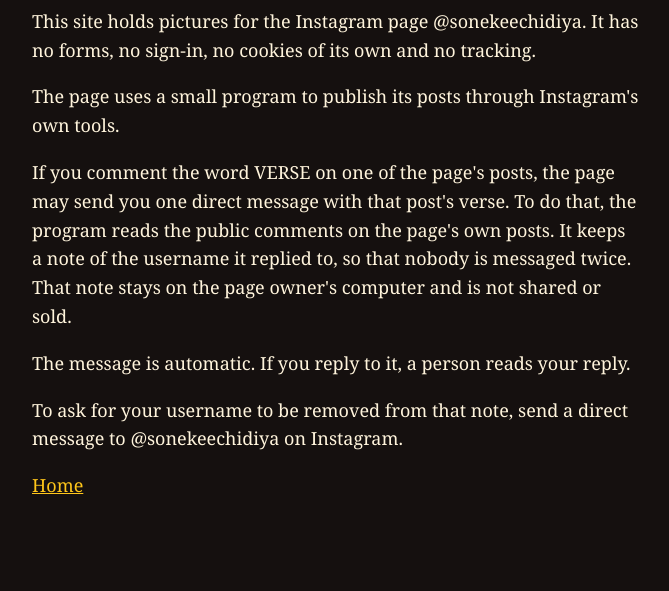
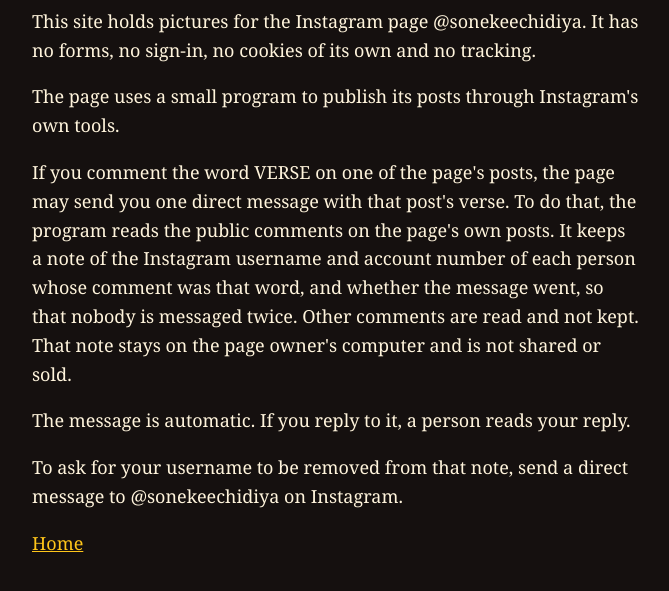
Before and after one commit to sumedhmali/sonekeechidiya, a plain HTML site: page privacy.html in a window 1280 px wide. Shown: the part 131-722 px from the top of the page, without its empty margins (304-973 px from the left). Drawn offline with Linux system fonts and the light colour scheme.

Commit message:
Privacy: say exactly what is kept

```diff
--- a/privacy.html
+++ b/privacy.html
@@ -4,7 +4,7 @@
 <body><main><h1>Privacy</h1>
 <p>This site holds pictures for the Instagram page @sonekeechidiya. It has no forms, no sign-in, no cookies of its own and no tracking.</p>
 <p>The page uses a small program to publish its posts through Instagram's own tools.</p>
-<p>If you comment the word VERSE on one of the page's posts, the page may send you one direct message with that post's verse. To do that, the program reads the public comments on the page's own posts. It keeps a note of the username it replied to, so that nobody is messaged twice. That note stays on the page owner's computer and is not shared or sold.</p>
+<p>If you comment the word VERSE on one of the page's posts, the page may send you one direct message with that post's verse. To do that, the program reads the public comments on the page's own posts. It keeps a note of the Instagram username and account number of each person whose comment was that word, and whether the message went, so that nobody is messaged twice. Other comments are read and not kept. That note stays on the page owner's computer and is not shared or sold.</p>
 <p>The message is automatic. If you reply to it, a person reads your reply.</p>
 <p>To ask for your username to be removed from that note, send a direct message to @sonekeechidiya on Instagram.</p>
 <p><a href="index.html">Home</a></p></main></body></html>
```
